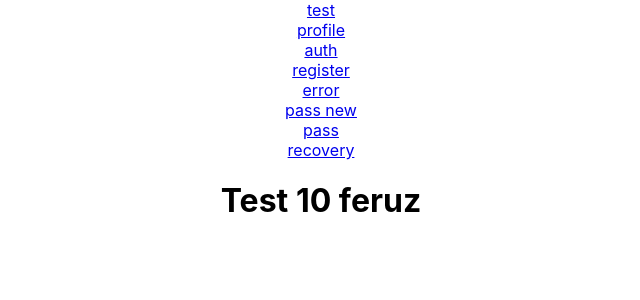
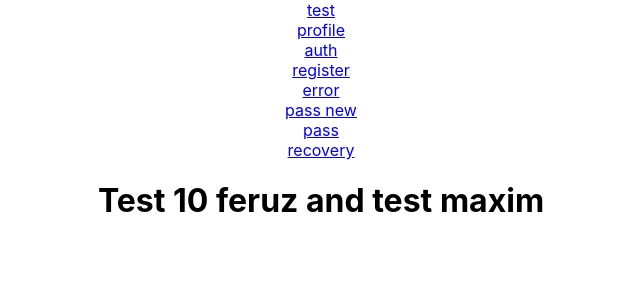
Before and after one commit to 6y6jlb/friday-project, a React (Create React App) app: page / in a window 1280 px wide. Shown: the top 300 px of the page, without its empty margins (319-959 px from the left). Built offline with nearby package versions, Linux system fonts and the light colour scheme.

Commit message:
maxim test commit

```diff
--- a/src/main/ui/components/profile/Profile.tsx
+++ b/src/main/ui/components/profile/Profile.tsx
@@ -2,6 +2,6 @@ import React from "react";
 
 export const Profile:React.FC= (props)=>{
 
-    return <h1>Test 10 feruz</h1>
+    return <h1>Test 10 feruz and test maxim</h1>
 
 }
```
